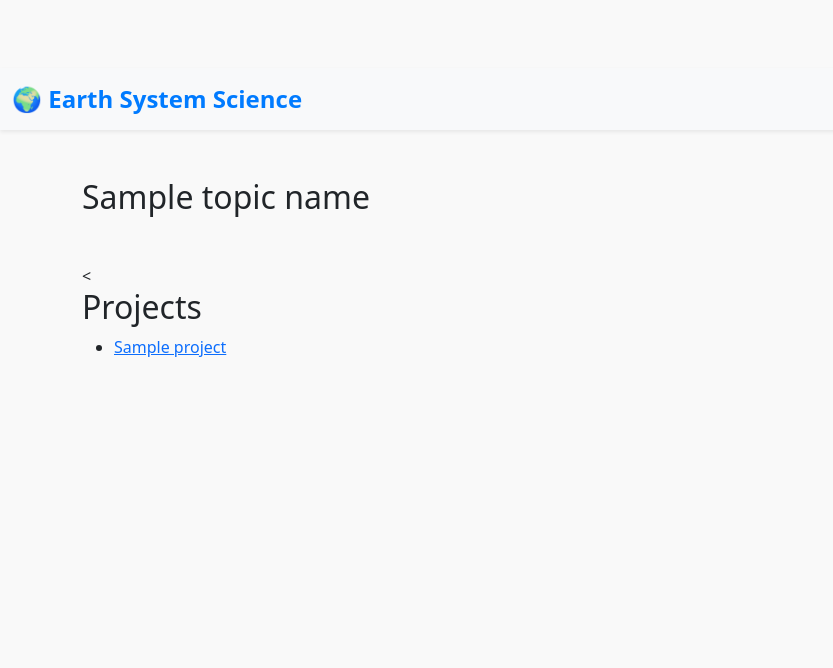
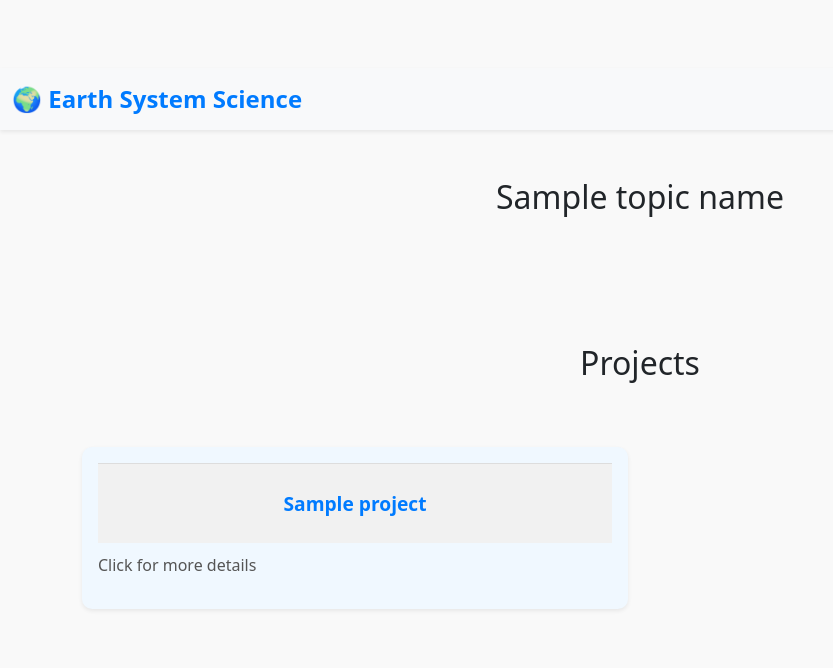
Before and after one commit to ESS-uzh/ess_pro_data_flapp, a Flask app: template templates/topic_page.html in a window 1280 px wide. Shown: the top 668 px of the page, without its empty margins (0-833 px from the left). Run offline with Flask 3, Linux system fonts and the light colour scheme; the template is opened without the code that fills it: most values are stand-ins (such as "Sample title", 1, 10 or a date in 2020).

Commit message:
new style for reserch topic cards

```diff
--- a/static/css/styles.css
+++ /dev/null
@@ -1,58 +0,0 @@
-/* Add space between navbar and content */
-body {
-    padding-top: 20px;
-    background-color: #f9f9f9;
-}
-
-/* Style the navbar title */
-.navbar-title {
-    font-size: 1.5rem;
-    font-weight: bold;
-    color: #007BFF;
-}
-
-.navbar-title:hover {
-    color: #0056b3;
-    text-decoration: none;
-}
-
-/* Add padding between sections */
-.container>div {
-    padding-top: 20px;
-    padding-bottom: 20px;
-}
-
-/* Card image styling */
-.card-img-top {
-    height: 200px;
-    object-fit: cover;
-}
-
-/* Add consistent spacing between elements */
-.mb-5,
-.my-5 {
-    margin-bottom: 3rem !important;
-    margin-top: 3rem !important;
-}
-
-/* Map container styling */
-.map-container {
-    width: 100%;
-    height: 500px;
-    border: 2px solid #ddd;
-    border-radius: 5px;
-    overflow: hidden;
-}
-
-/* Carousel controls */
-.carousel-control-prev-icon,
-.carousel-control-next-icon {
-    background-color: rgba(0, 0, 0, 0.5);
-    border-radius: 50%;
-}
-
-/* Center text in cards */
-.card-title {
-    margin-top: 10px;
-    font-weight: bold;
-}
--- /dev/null
+++ b/static/styles.css
@@ -0,0 +1,139 @@
+/* Add space between navbar and content */
+body {
+    padding-top: 20px;
+    background-color: #f9f9f9;
+}
+
+/* Style the navbar title */
+.navbar-title {
+    font-size: 1.5rem;
+    font-weight: bold;
+    color: #007BFF;
+}
+
+.navbar-title:hover {
+    color: #0056b3;
+    text-decoration: none;
+}
+
+/* Add padding between sections */
+.container>div {
+    padding-top: 40px;
+    padding-bottom: 40px;
+}
+
+/* Card styling */
+.card {
+    height: 100%;
+    width: 100%;
+    border: 1px solid #ddd;
+    border-radius: 8px;
+    transition: transform 0.2s, box-shadow 0.2s;
+    display: flex;
+    flex-direction: column;
+    justify-content: space-between;
+}
+
+/* Card image styling */
+.card img {
+    width: 100%;
+    height: 200px;
+    /* Set a fixed height */
+    object-fit: cover;
+    /* Maintain aspect ratio and crop if necessary */
+}
+
+/* Card image styling */
+.card-img-top {
+    height: 200px;
+    object-fit: cover;
+}
+
+/* Add consistent spacing between elements */
+.mb-5,
+.my-5 {
+    margin-bottom: 3rem !important;
+    margin-top: 3rem !important;
+}
+
+/* Map container styling */
+.map-container {
+    margin-top: 30px;
+    width: 100%;
+    height: 500px;
+    border: 2px solid #ddd;
+    border-radius: 5px;
+    overflow: hidden;
+}
+
+/* Carousel controls */
+.carousel-control-prev-icon,
+.carousel-control-next-icon {
+    background-color: rgba(0, 0, 0, 0.5);
+    border-radius: 50%;
+}
+
+/* Style for the research topic titles */
+.card .card-body .card-title {
+    margin-top: auto;
+    padding: 15px 10px;
+    font-weight: bold;
+    color: #007BFF;
+    text-align: center;
+    font-size: 1.2rem;
+    background-color: #f1f1f1;
+    border-top: 1px solid #ddd;
+    display: flex;
+    flex-direction: column;
+    justify-content: center;
+    height: 80px;
+    /* Ensure same height for all card-body */
+}
+
+/* Hover effect for cards */
+.card:hover {
+    height: 100%;
+    transform: translateY(-5px);
+    box-shadow: 0 6px 12px rgba(0, 0, 0, 0.1);
+}
+
+/* More space between cards */
+.row-cols-md-2 .col {
+    margin-bottom: 20px;
+}
+
+/* Card Styling for Project List */
+.project-card {
+    background-color: #f0f8ff;
+    /* Light blueish background */
+    transition: transform 0.2s, box-shadow 0.2s;
+    border: none;
+    border-radius: 10px;
+    overflow: hidden;
+}
+
+.project-card:hover {
+    transform: scale(1.05);
+    box-shadow: 0 8px 16px rgba(0, 123, 255, 0.2);
+    background-color: #e6f2ff;
+    /* Slightly darker on hover */
+}
+
+/* Card Title */
+.project-card .card-title {
+    font-size: 1.2rem;
+    font-weight: bold;
+    color: #007BFF;
+    margin-bottom: 10px;
+}
+
+/* Card Text */
+.project-card .card-text {
+    color: #555;
+}
+
+/* Add subtle animation */
+.stretched-link:hover {
+    color: #0056b3;
+    text-decoration: none;
+}
--- a/templates/base.html
+++ b/templates/base.html
@@ -2,7 +2,6 @@
 <html>
 
 <head>
-    <title>ESS Project Data App</title>
     <link href="https://cdn.jsdelivr.net/npm/bootstrap@5.3.0/dist/css/bootstrap.min.css" rel="stylesheet">
     <link rel="stylesheet" href="{{ url_for('static', filename='styles.css') }}">
 </head>
--- a/templates/topic_page.html
+++ b/templates/topic_page.html
@@ -1,18 +1,25 @@
 {% extends 'base.html' %}
 
 {% block content %}
-<h2>{{ topic_name }}</h2>
+<h2 class="text-center mb-5">{{ topic_name }}</h2>
 <div>
     {{ generate_map(project_locations) | safe }}
 </div>
-< <h2>Projects</h2>
-    <ul>
-        {% for project in projects %}
-        <li>
-            <a href="{{ url_for('project_page', project_id=project['id']) }}">
-                {{ project['name'] }}
-            </a>
-        </li>
-        {% endfor %}
-    </ul>
-    {% endblock %}
+<!-- Projects Section -->
+<h2 class="text-center mb-4">Projects</h2>
+<div class="row row-cols-1 row-cols-md-2 g-4">
+    {% for project in projects %}
+    <div class="col">
+        <div class="card project-card shadow-sm">
+            <div class="card-body">
+                <h5 class="card-title">{{ project['name'] }}</h5>
+                <p class="card-text">
+                    Click for more details
+                </p>
+                <a href="{{ url_for('project_page', project_id=project['id']) }}" class="stretched-link"></a>
+            </div>
+        </div>
+    </div>
+    {% endfor %}
+</div>
+{% endblock %}
```
Also changed, not shown: templates/index.html (+4 -4 lines).
